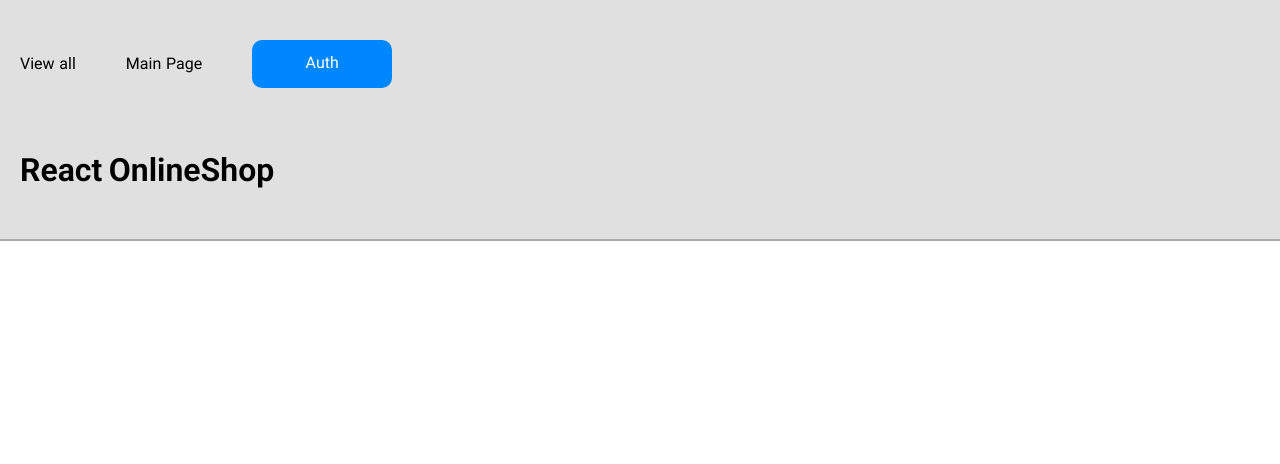
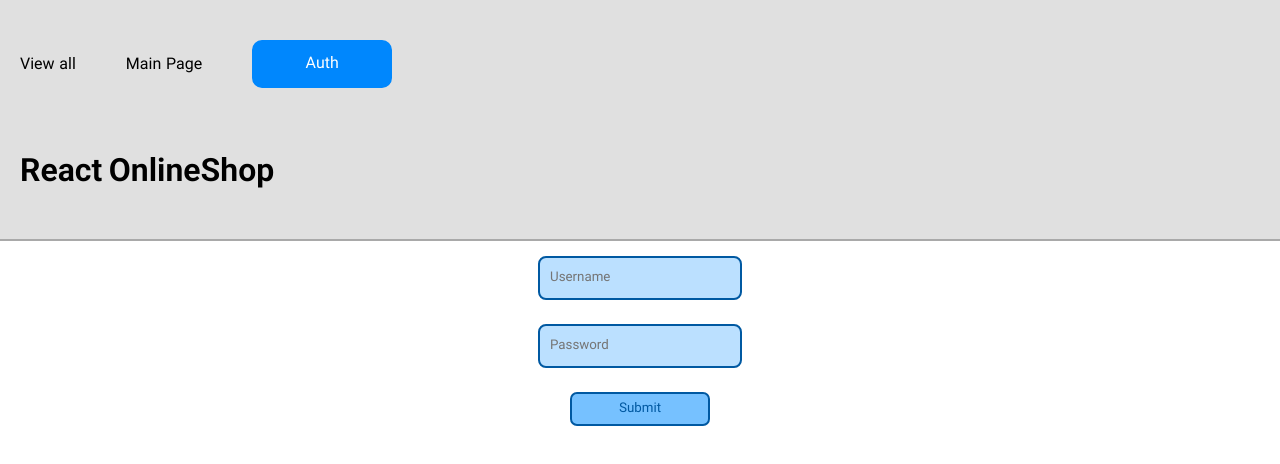
Before and after one commit to MACsepehri/NextJS_OnlineShop, a React (Vite) app in the folder onlineshop/: page /auth in a window 1280 px wide. Shown: the top 464 px of the page. Built offline with nearby package versions, Linux system fonts and the light colour scheme.

Commit message:
Started the login.

```diff
--- a/onlineshop/index.html
+++ b/onlineshop/index.html
@@ -1,5 +1,5 @@
 <!doctype html>
-<html lang="en">
+<html lang="en" dir="ltr">
   <head>
       <meta charset="UTF-8" />
       <link rel="icon" type="image/svg+xml" href="/favicon.svg" />
--- a/onlineshop/public/Header.jsx
+++ b/onlineshop/public/Header.jsx
@@ -8,7 +8,7 @@ export default function Header() {
                     <nav>
                         <Link to={'/product'}>View all</Link>
                         <Link to={'/'}>Main Page</Link>
-                        <button className="auth-btn">Auth</button>
+                        <button className="auth-btn" onClick={()=>{window.location.href='/auth'}}>Auth</button>
                     </nav>
                 </div>
             </div>
--- /dev/null
+++ b/onlineshop/public/assets/css/auth.css
@@ -0,0 +1,21 @@
+.inputbox {
+    width: 180px;
+    padding: 10px;
+    border-radius: 8px;
+    border: 2px solid #0059a2;
+    background: #bbe0ff;
+}
+
+.inputbox:focus {
+    outline: none;
+}
+
+.submit-btn {
+    width: 140px;
+    padding: 5px;
+    border-radius: 7px;
+    border: 2px solid #0059a2;
+    background: #76c1ff;
+    color: #0059a2;
+    cursor: pointer;
+}
--- a/onlineshop/src/App.jsx
+++ b/onlineshop/src/App.jsx
@@ -4,6 +4,7 @@ import CategoryPage from './category/[category_name]/page.jsx';
 import '../public/assets/css/style.css';
 import AllProducts from './product/page.jsx';
 import ProductPage from './product/[id]/page.jsx';
+import LoginPage from './login/page.jsx';
 
 export default function App() {
     return (
@@ -20,6 +21,7 @@ export default function App() {
             <Route path="/category/:category" element={<div className='main'><CategoryPage /></div>} />
             <Route path="/product" element={<div className='main'><AllProducts /></div>} />
             <Route path="/product/:product_id" element={<div className='main'><ProductPage /></div>} />
+            <Route path="/auth" element={<div className='main'><LoginPage /></div>} />
         </Routes>
     );
 }
--- /dev/null
+++ b/onlineshop/src/login/page.jsx
@@ -0,0 +1,16 @@
+import '../../public/assets/css/auth.css'
+
+export default function LoginPage() {
+    return (
+        <div style={{margin:'auto',textAlign:'center'}}>
+            <h2>Auth</h2>
+            <div className="login-box">
+                <form action="/api/auth" method="post">
+                    <input type="text" placeholder="Username" className="inputbox" required /><br /><br />
+                    <input type="password" placeholder="Password" className="inputbox" required /><br /><br />
+                    <button className='submit-btn'>Submit</button>
+                </form>
+            </div>
+        </div>
+    )
+}
```
